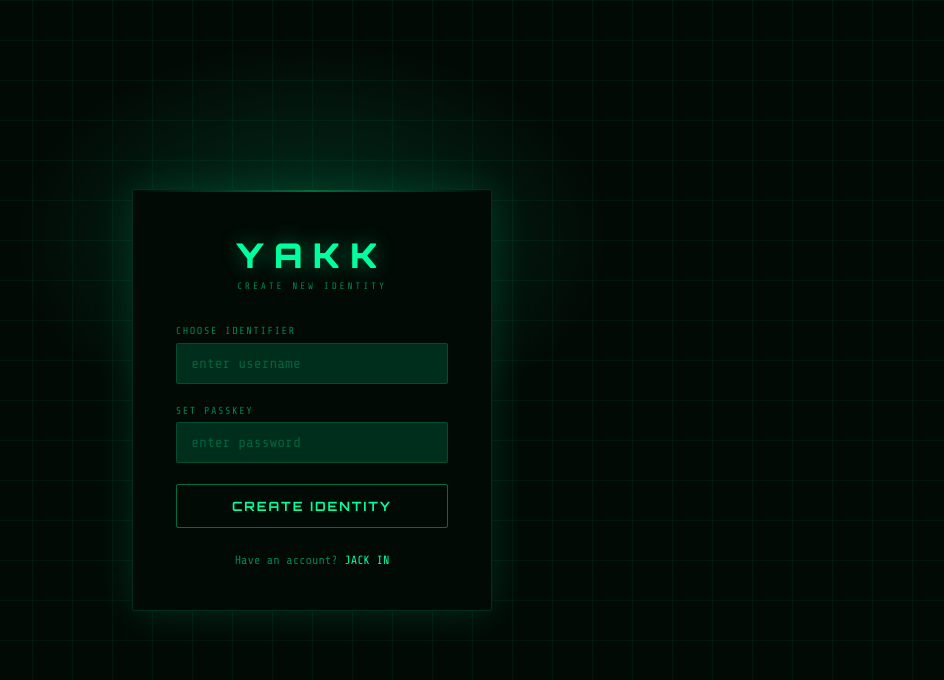
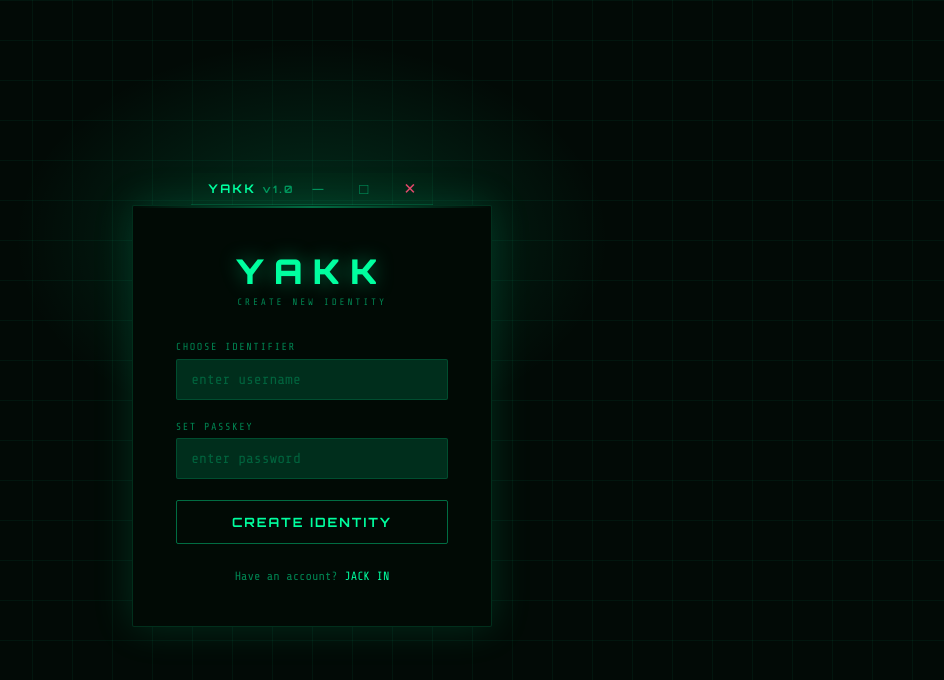
Before and after one commit to Sneakyweasel90/Yakk, a React (Vite) app in the folder client/: page /#/register in a window 1280 px wide. Shown: the top 680 px of the page, without its empty margins (328-1272 px from the left). Built offline with nearby package versions, Linux system fonts and the light colour scheme.

Commit message:
Title bar on login and register pages now

```diff
--- a/client/src/pages/Login.tsx
+++ b/client/src/pages/Login.tsx
@@ -3,6 +3,7 @@ import { useNavigate, Link } from "react-router-dom";
 import axios from "axios";
 import { useAuth } from "../context/AuthContext";
 import { useTheme } from "../context/ThemeContext";
+import TitleBar from "../components/TitleBar";
 import config from "../config";
 
 export default function Login() {
@@ -23,7 +24,7 @@ export default function Login() {
         username,
         password,
       });
-      await login(data); // data now includes refreshToken
+      await login(data);
       navigate("/");
     } catch (err: unknown) {
       if (axios.isAxiosError(err)) {
@@ -38,6 +39,7 @@ export default function Login() {
 
   return (
     <div style={{ ...styles.container, background: theme.background }}>
+      <TitleBar />
       <div style={{
         ...styles.grid,
         backgroundImage: `linear-gradient(${theme.gridColor} 1px, transparent 1px), linear-gradient(90deg, ${theme.gridColor} 1px, transparent 1px)`,
@@ -104,6 +106,7 @@ export default function Login() {
 const styles: Record<string, React.CSSProperties> = {
   container: {
     height: "100vh", width: "100vw", display: "flex",
+    flexDirection: "column",
     alignItems: "center", justifyContent: "center",
     position: "relative", overflow: "hidden",
   },
--- a/client/src/pages/Register.tsx
+++ b/client/src/pages/Register.tsx
@@ -2,6 +2,7 @@ import { useState } from "react";
 import { useNavigate, Link } from "react-router-dom";
 import axios from "axios";
 import { useTheme } from "../context/ThemeContext";
+import TitleBar from "../components/TitleBar";
 import config from "../config";
 
 export default function Register() {
@@ -32,6 +33,7 @@ export default function Register() {
 
   return (
     <div style={{ ...styles.container, background: theme.background }}>
+      <TitleBar />
       <div style={{
         ...styles.grid,
         backgroundImage: `linear-gradient(${theme.gridColor} 1px, transparent 1px), linear-gradient(90deg, ${theme.gridColor} 1px, transparent 1px)`,
@@ -98,6 +100,7 @@ export default function Register() {
 const styles: Record<string, React.CSSProperties> = {
   container: {
     height: "100vh", width: "100vw", display: "flex",
+    flexDirection: "column",
     alignItems: "center", justifyContent: "center",
     position: "relative", overflow: "hidden",
   },
```
